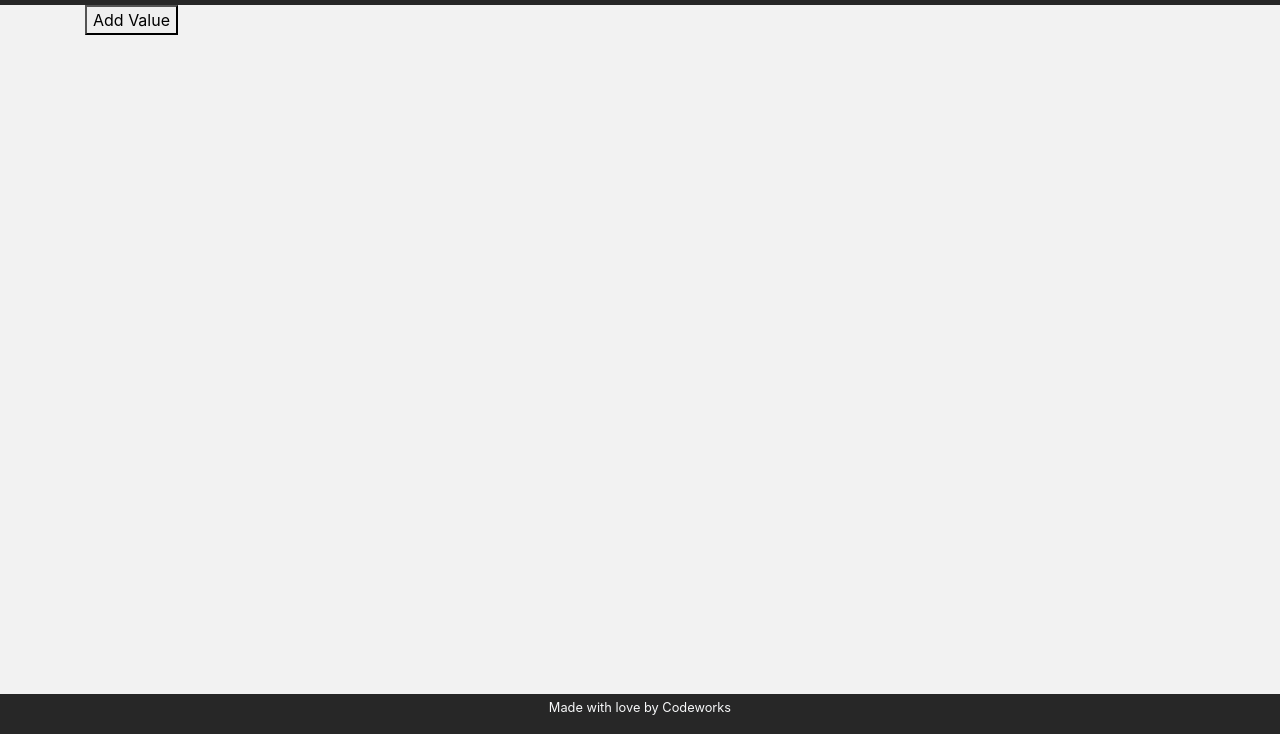
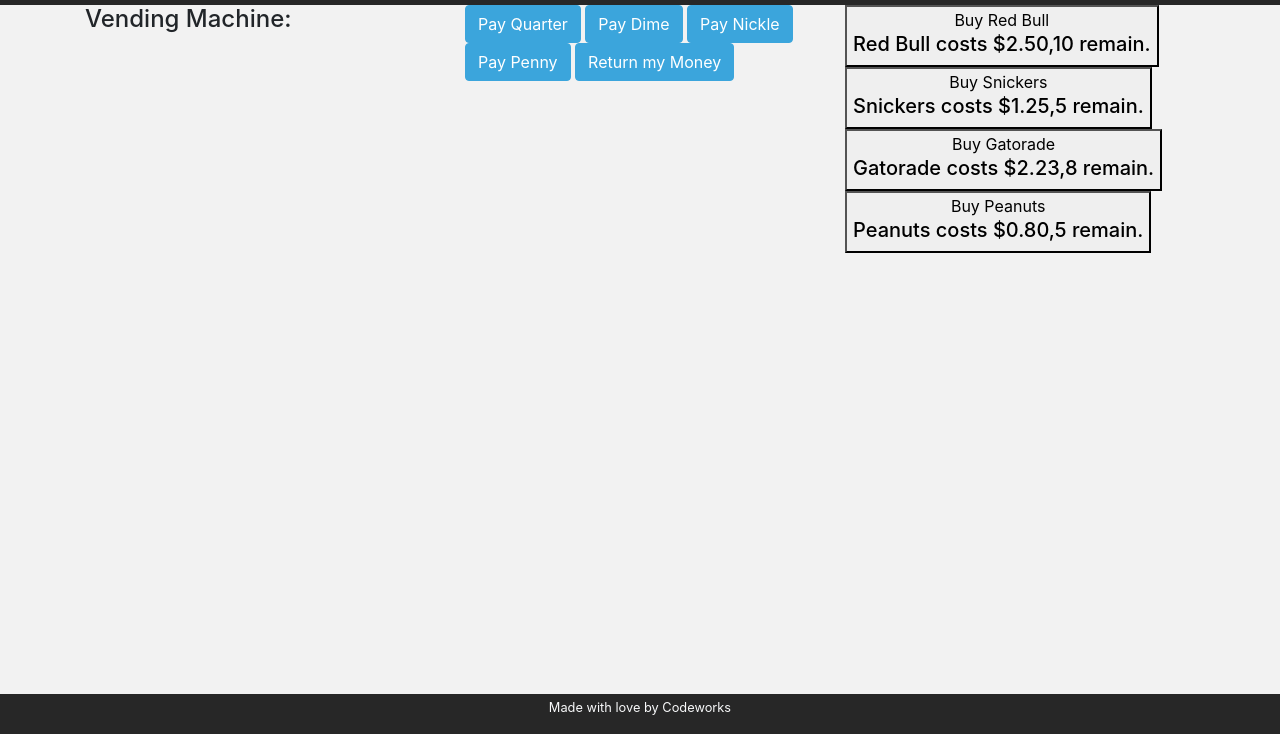
Before and after one commit to LucWeidell/vending-machine, a website with bundled scripts: page index.html in a window 1280 px wide. Shown: the part 66-800 px from the top of the page. Built offline with nearby package versions, Linux system fonts and the light colour scheme.

Commit message:
Pay, return, and snack + draw

```diff
--- a/app/AppState.js
+++ b/app/AppState.js
@@ -1,11 +1,18 @@
-import Value from "./Models/Value.js"
+import Snacks from "./Models/Snack.js"
 import { EventEmitter } from "./Utils/EventEmitter.js"
 import { isValidProp } from "./Utils/isValidProp.js"
 
 class AppState extends EventEmitter {
-  /** @type {Value[]} */
-  values = []
+  moneyStored = 0
+  snacks = [redBull, snicker, gatorade, peanuts]
 }
+
+//Snacks for the AppState
+let redBull = new Snacks('Red Bull', true, 2.50, 10);
+let snicker = new Snacks('Snickers', false, 1.25, 5);
+let gatorade = new Snacks('Gatorade', true, 2.23, 8);
+let peanuts = new Snacks('Peanuts', false, .80, 5);
+
 
 export const ProxyState = new Proxy(new AppState(), {
   get(target, prop) {
--- /dev/null
+++ b/app/Controllers/VendingsController.js
@@ -0,0 +1,30 @@
+import { ProxyState } from "../AppState.js";
+import {vendingsService} from "../Services/VendingsService.js";
+
+
+//draw function name on the button and nameStock for the span on the stock
+function _draw(){
+  document.getElementById('snacks').innerHTML = vendingsService.drawSnacks();
+}
+
+
+export default class VendingsController{
+
+  constructor(){
+    _draw()
+  }
+
+  pay(change){
+    //console.log('total',change)
+    vendingsService.pay(change)
+  }
+
+  returnChange(){
+    console.log('You received back: $', vendingsService.returnChange())
+  }
+
+  pickSnack() {
+  }
+
+  purchaseSnack() {}
+}
--- /dev/null
+++ b/app/Models/Snack.js
@@ -0,0 +1,29 @@
+export default class Snacks{
+  /**
+   * Constructor for snacks
+   *
+   * @param {String} name Name of the snack
+   * @param {Boolean} isDrink Is the snack a drink
+   * @param {number} cost Const of the drink: ex:(2.00)
+   * @param {number} stock How many in vending machine
+   */
+  constructor(name, isDrink, cost, stock){
+    this.name = name;;
+    this.isDrink = isDrink;
+    this.cost = cost.toFixed(2);
+    this.stock =stock || 0;
+  }
+
+  toString() {
+    return `${this.name} costs $${this.cost},`
+  }
+
+  getStock(){
+    return this.stock
+  }
+
+  getName() {
+    return this.name
+  }
+
+}
--- /dev/null
+++ b/app/Services/VendingsService.js
@@ -0,0 +1,43 @@
+import { ProxyState } from "../AppState.js";
+
+class VendingsService{
+
+  constructor(){}
+
+  //Gets the array of snacks from the proxyState
+  getSnacks() {
+    return ProxyState.snacks;
+  }
+
+  drawSnacks() {
+    let snacks = this.getSnacks()
+    let template = ''
+    snacks.forEach(snack => {
+      let snackDescr = snack.toString()
+      let snackName = snack.getName()
+      let snackID = snackName.replace(/\s+/g, '');
+      template += `<button id= class="btn btn-primary" onclick="app.vendingsController.purchase(${snack.getName()}">
+      Buy ${snackName} <br> <h5>${snackDescr}<span id ="${snackID}">${snack.getStock()}</span> remain.</h5></button>`
+    })
+    return template
+  }
+
+
+  pay(change){
+    //console.log('total',change)
+    ProxyState.moneyStored += change;
+  }
+
+  returnChange(){
+    let change = ProxyState.moneyStored.toFixed(2)
+    ProxyState.moneyStored = 0
+    return change;
+  }
+
+  pickSnack() {
+  }
+
+  purchaseSnack() {}
+}
+
+export const vendingsService = new VendingsService();
--- a/app/main.js
+++ b/app/main.js
@@ -1,7 +1,7 @@
-import ValuesController from "./Controllers/ValuesController.js";
+import VendingsController from "./Controllers/VendingsController.js";
 
 class App {
-  valuesController = new ValuesController();
+  vendingsController = new VendingsController();
 }
 
 window["app"] = new App();
--- a/index.html
+++ b/index.html
@@ -22,7 +22,23 @@
         </nav>
     </header>
     <main class="container">
-        <div id="app"></div>
+        <div class="row">
+            <div class="col">
+                <h4>Vending Machine:</h4>
+            </div>
+            <div class="col" id='payments'>
+                <button class="btn btn-primary" onclick="app.vendingsController.pay(.25)">Pay Quarter</button>
+                <button class="btn btn-primary" onclick="app.vendingsController.pay(.10)">Pay Dime</button>
+                <button class="btn btn-primary" onclick="app.vendingsController.pay(.05)">Pay Nickle</button>
+                <button class="btn btn-primary" onclick="app.vendingsController.pay(.01)">Pay Penny</button>
+                <button class="btn btn-primary" onclick="app.vendingsController.returnChange()">Return my Money</button>
+            </div>
+            <div class="col" id='snacks'>
+
+            </div>
+        </div>
+    <!-- NOTE dont need value classes
+        <div id="app"></div> -->
     </main>
     <footer class="bg-dark text-light">
         <div class="text-center">
```
